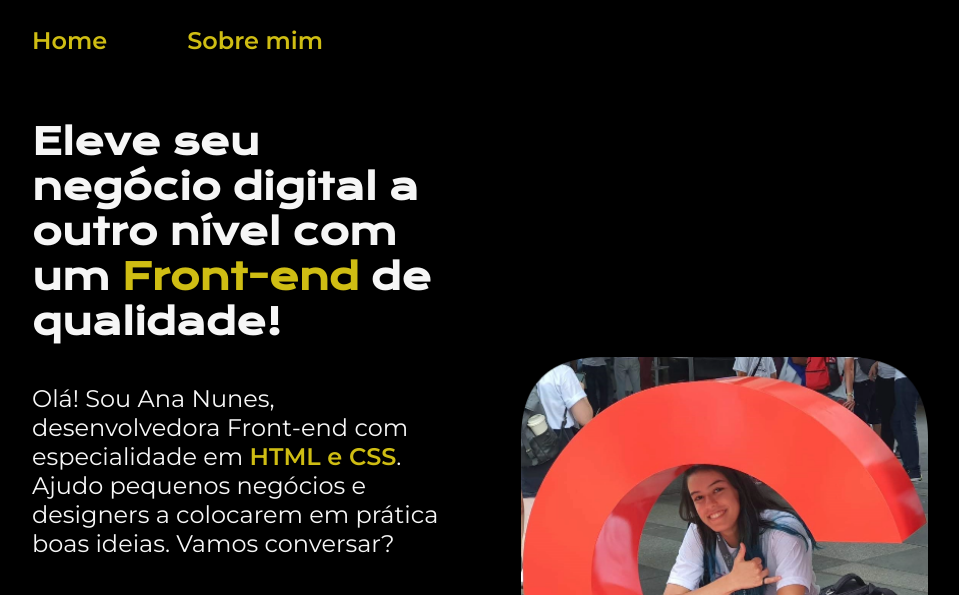
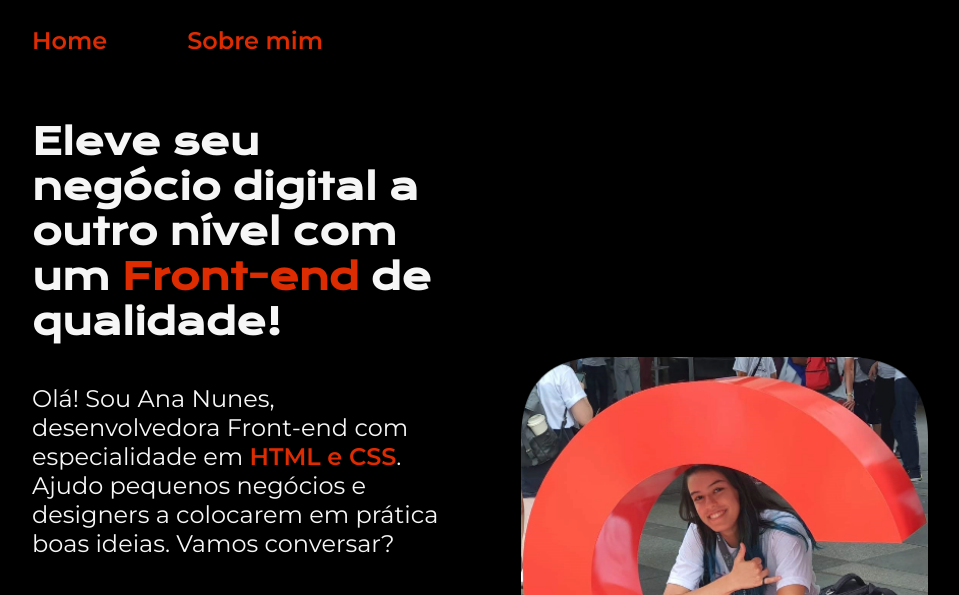
Before and after one commit to ana-carolina-nunes/hello-world-html-css, a plain HTML site: page index.html in a window 1280 px wide. Shown: the top 595 px of the page, without its empty margins (160-1119 px from the left). Drawn offline with nearby package versions, Linux system fonts and the light colour scheme.

Commit message:
Update style.css
modificação de cor terciária

```diff
--- a/styles/style.css
+++ b/styles/style.css
@@ -3,7 +3,7 @@
 :root {
     --cor-primaria: #000000;
     --cor-secundaria: #F6F6F6;
-    --cor-terciaria: #cfbd13;
+    --cor-terciaria: #DD2B02;
     --cor-inversa: #22D4FD;
     --cor-hover: #DACDCD;
 
```
